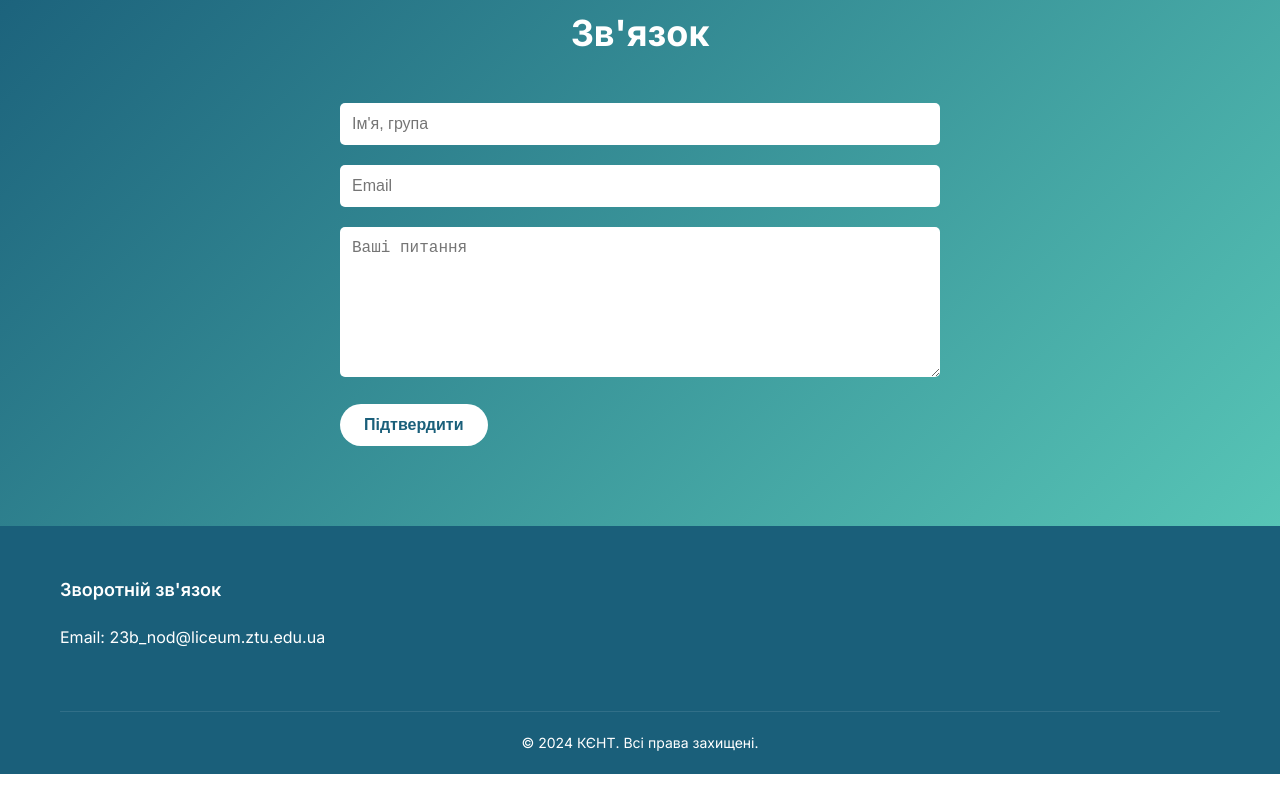
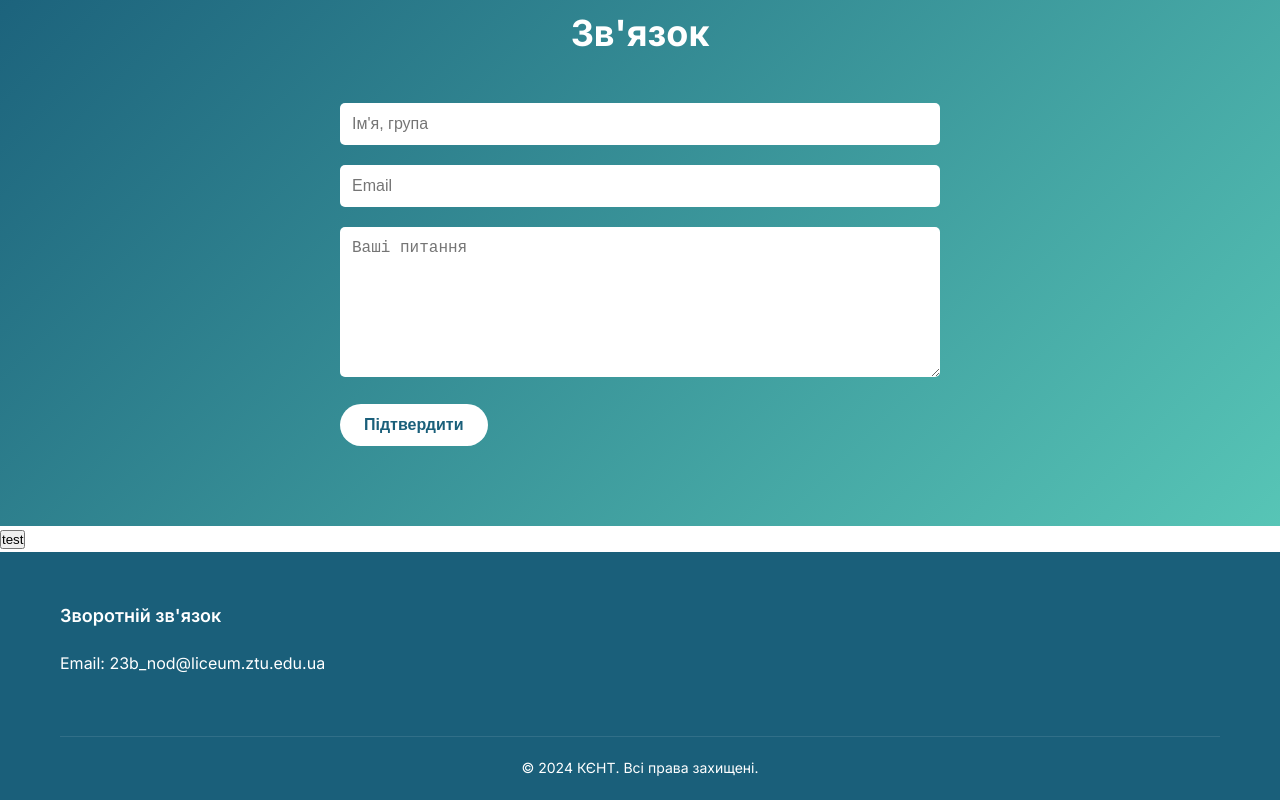
Before and after one commit to SashaNikitich/Election, a plain HTML site: page index.html in a window 1280 px wide. Shown: the part 2448-3248 px from the top of the page. Before the commit the page ends 3222 px from the top, so only its background shows below. Drawn offline with nearby package versions, Linux system fonts and the light colour scheme.

Commit message:
Update index.html

```diff
--- a/index.html
+++ b/index.html
@@ -148,7 +148,7 @@
         </div>
     </section>
 </main>
-
+<button onclick="open_alert()">test</button>
 <footer>
     <div class="container">
         <div class="footer-content">
```
